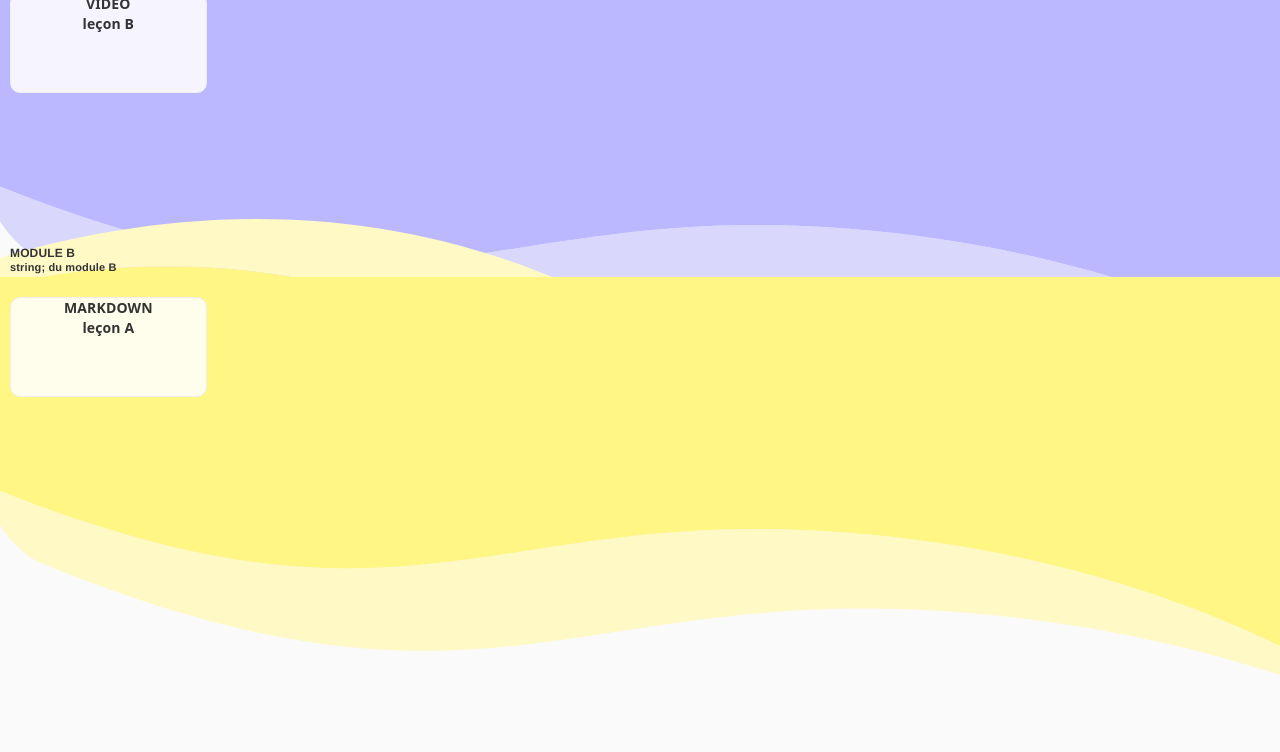
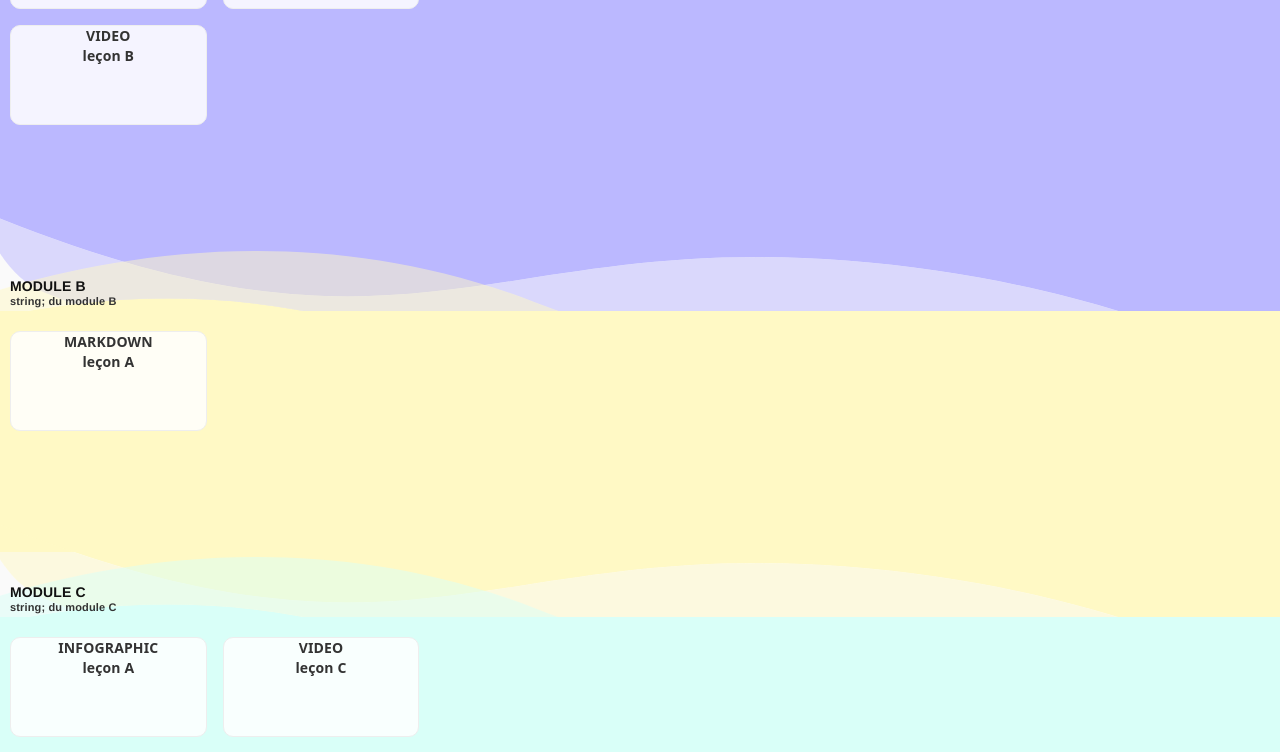
Before and after one commit to evaletolab/MILID, a Vue app in the folder milid-frontend/: page /home in a window 1280 px wide. Shown: the part 420-1172 px from the top of the page. Before the commit the page ends 1129 px from the top, so only its background shows below. Built offline with nearby package versions, Linux system fonts and the light colour scheme.

Commit message:
chg: initial code for theming

```diff
--- a/milid-frontend/public/config.json
+++ b/milid-frontend/public/config.json
@@ -1,7 +1,8 @@
 {
   "version" : "v0.2.0",
   "themes": {
-    "1": { "primary":"#BBB8FF","secondary":"#D9D8FC"},
-    "2": { "primary":"#FFF683","secondary":"#FFF9C5"}
+    "1": { "primary":"#6900FF","secondary":"#260063", "tertiary":"#BBB8FF"},
+    "2": { "primary":"#FFF200","secondary":"#FFBC00", "tertiary":"#FFF9C5"},
+    "3": { "primary":"#00FFDA","secondary":"#00A585", "tertiary":"#D9FFF8"}
   }
 }
--- a/milid-frontend/public/modules.json
+++ b/milid-frontend/public/modules.json
@@ -46,7 +46,7 @@
   "published": true,
   "theme":"2",
   "lessons": [{
-    "id": 3,
+    "id": 0,
     "type": "MARKDOWN",
     "title": "leçon A",
     "state": "TODO",
@@ -56,5 +56,48 @@
       "content" : "text"
     }
   }]
+},{
+  "title": "module C",
+  "id": "module-c",
+  "description": "string; du module C",
+  "published": true,
+  "theme":"3",
+  "lessons": [{
+    "id": 0,
+    "type": "INFOGRAPHIC",
+    "title": "leçon A",
+    "state": "TODO",
+    "description": "string de leçon A",
+    "color": "linear-gradient(145deg, #ff0619 40%, #ff049f 100%)",
+    "activity": {
+      "cover" : "url",
+      "content" : "text"
+    }
+  },{
+    "id": 1,
+    "type": "VIDEO",
+    "title": "leçon B",
+    "state": "TODO",
+    "description": "string de leçon A",
+    "color": "linear-gradient(145deg, #ff6406 40%, #ffb704 100%)",
+    "activity": {
+      "title" : "la video",
+      "url" : "url"
+    }
+  },{
+    "id": 2,
+    "type": "VIDEO",
+    "title": "leçon C",
+    "state": "TODO",
+    "description": "string de leçon C",
+    "color": "linear-gradient(145deg, #fff100 40%, #efff06 100%)",
+    "activity": {
+      "title" : "la video",
+      "url" : "url"
+    }
+
+  }]
+
 }
+
 ]
--- a/milid-frontend/src/app.scss
+++ b/milid-frontend/src/app.scss
@@ -19,5 +19,28 @@
     .hide-lg    {display: none;}
   }
 
+  .theme-1 {
+    .primary { background-color: var(--theme-1-primary)!important; color: white!important }
+    .secondary { background-color: var(--theme-1-secondary)!important; color: white!important; }
+    .tertiary { background-color: var(--theme-1-tertiary)!important; }
+
+
+  }
+
+  .theme-2 {
+    .primary { background-color: var(--theme-2-primary)!important;color: white!important; }
+    .secondary { background-color: var(--theme-2-secondary)!important;color: white!important; }
+    .tertiary { background-color: var(--theme-2-tertiary)!important; }
+
+  }
+
+  .theme-3 {
+    .primary { background-color: var(--theme-3-primary)!important;color: white!important; }
+    .secondary { background-color: var(--theme-3-secondary)!important;color: white!important; }
+    .tertiary { background-color: var(--theme-3-tertiary)!important; }
+
+  }
+
+
   // Info
   // https://css-tricks.com/practical-css-scroll-snapping/
--- a/milid-frontend/src/components/ContentSwipe.vue
+++ b/milid-frontend/src/components/ContentSwipe.vue
@@ -11,6 +11,8 @@ import debounce from 'lodash.debounce';
 })
 export default class ContentSwipe extends Vue {
   @Prop() lessons!: any[];
+  @Prop({ default: 0 }) initial!: number;
+
   isInfiniteLoop = false; // Whether to loop back to start of item array when reaching the end
   prefersReducedMotion = false;
   currentIndex = 0;
@@ -67,6 +69,9 @@ export default class ContentSwipe extends Vue {
   }
 
   mounted() {
+    // use prop to initiate the currentIndex;
+    this.currentIndex = this.initial;
+
     // Set up Hammer element & event listeners to respond to swiping gestures
     const touchContainer = document.getElementById("touch-container");
     const hammer = new Hammer.Manager(touchContainer, {
--- a/milid-frontend/src/components/MILIDWave.vue
+++ b/milid-frontend/src/components/MILIDWave.vue
@@ -4,11 +4,11 @@
    xmlns="http://www.w3.org/2000/svg"
    :viewBox="viewBox" preserveAspectRatio="none" >
 <path
-   class="t2" :style="{ fill: colorSecondary }"
+   class="t2" :style="{ fill: colorTertiary, opacity: .5 }"
    d="m 333.62,74.38 c 186.08,72.11 476.8,110.48 668.38,61.1 v -8.87 C 810.14,140.82 578,102.03 417.93,40 251.88,-24.36 94.68,1.64 0,30.25 v 20.9 C 87.89,32.58 208.04,25.71 333.62,74.38 Z"
    id="path18" />
 <path
-   :style="{ fill: colorPrimary }"
+   :style="{ fill: colorTertiary }"
    d="M 1002,135.47 C 810.43,184.85 519.7,146.49 333.62,74.37 208.04,25.71 87.89,32.58 0,51.15 v 186.94 h 1002 z"
    id="path20" />
 </svg>
@@ -22,12 +22,12 @@
    class="t2"
    d="m 0,68.36 v 27.28 c 9.7,14.66 21.2,25.08 34.71,30.55 346.34,140.31 415.96,14.18 715.14,37.3 140.8,10.88 251.6,45.38 330.14,79.42 v -7.38 C 1031.82,202.72 888.51,118.82 660.91,101.24 383.83,79.83 318.34,195.97 0,68.36 Z"
    id="path6"
-   :style="{ fill: colorSecondary }" />
+   :style="{ fill: colorTertiary, opacity: .5 }" />
 <path
    class="t1"
    d="m 0,68.36 c 318.34,127.61 383.83,11.47 660.92,32.88 227.6,17.58 370.91,101.48 419.08,134.29 V 0 H 0 Z"
    id="path8"
-   :style="{ fill: colorPrimary }" />
+   :style="{ fill: colorTertiary }" />
 
 </svg>
 </template>
@@ -56,6 +56,9 @@ export default class MILIDWave extends Vue {
     return this.config.themes[this.theme].secondary;
   }
 
+  get colorTertiary() {
+    return this.config.themes[this.theme].tertiary;
+  }
 
 }
 </script>
--- a/milid-frontend/src/services/config-service.ts
+++ b/milid-frontend/src/services/config-service.ts
@@ -24,9 +24,27 @@ class ConfigService {
       const res = await axios.get(this._baseUrl + 'config.json');
       this._store.config = res.data;
       this._store.config.done = true;
+
+      //
+      // generate root colors
+      this.generateColors(this._store.config.themes);
     }
 
     return this._store.config
+  }
+
+  generateColors(themes){
+    const root = document.documentElement;
+    Object.keys(themes).forEach(theme => {
+      const primary = themes[theme].primary
+      root.style.setProperty('--theme-'+theme+'-primary',primary);
+
+      const secondary = themes[theme].secondary
+      root.style.setProperty('--theme-'+theme+'-secondary',secondary);
+
+      const tertiary = themes[theme].tertiary
+      root.style.setProperty('--theme-'+theme+'-tertiary',tertiary);
+    });
   }
 }
 
--- a/milid-frontend/src/views/Home.scss
+++ b/milid-frontend/src/views/Home.scss
@@ -24,12 +24,12 @@
     }
 
     >.title {
-      color: #333;
+      color: #111;
       text-transform: uppercase;
       padding-left: 10px;
       font-weight: 700;
-      line-height: 8px;
-      font-size: 12px;
+      line-height: 10px;
+      font-size: 14px;
     }
     >.subtitle{
       color: #333;
--- a/milid-frontend/src/views/Home.vue
+++ b/milid-frontend/src/views/Home.vue
@@ -36,7 +36,7 @@
       <div class="top-wave"><MILIDWave name="top" :theme="mod.theme" :config="config" /></div>
       <div class="title">{{mod.title}}</div>
       <div class="subtitle">{{mod.description}}</div>
-      <div class="masonry-with-columns" :style="{ backgroundColor: themePrivary(mod.theme)}">
+      <div class="masonry-with-columns" :style="{ backgroundColor: themeTertiary(mod.theme)}">
         <div v-for="lesson in mod.lessons" :key="lesson.id"
             @click="routerLink(mod.id,lesson.id)"
             class="lesson">
@@ -80,8 +80,8 @@ export default class Home extends Vue {
     return $config.store.config;
   }
 
-  themePrivary(theme) {
-    return this.config.themes[theme].primary;
+  themeTertiary(theme) {
+    return this.config.themes[theme].tertiary;
   }
 
   beforeRouteEnter(to: Route, from: Route, next: any) {
```
